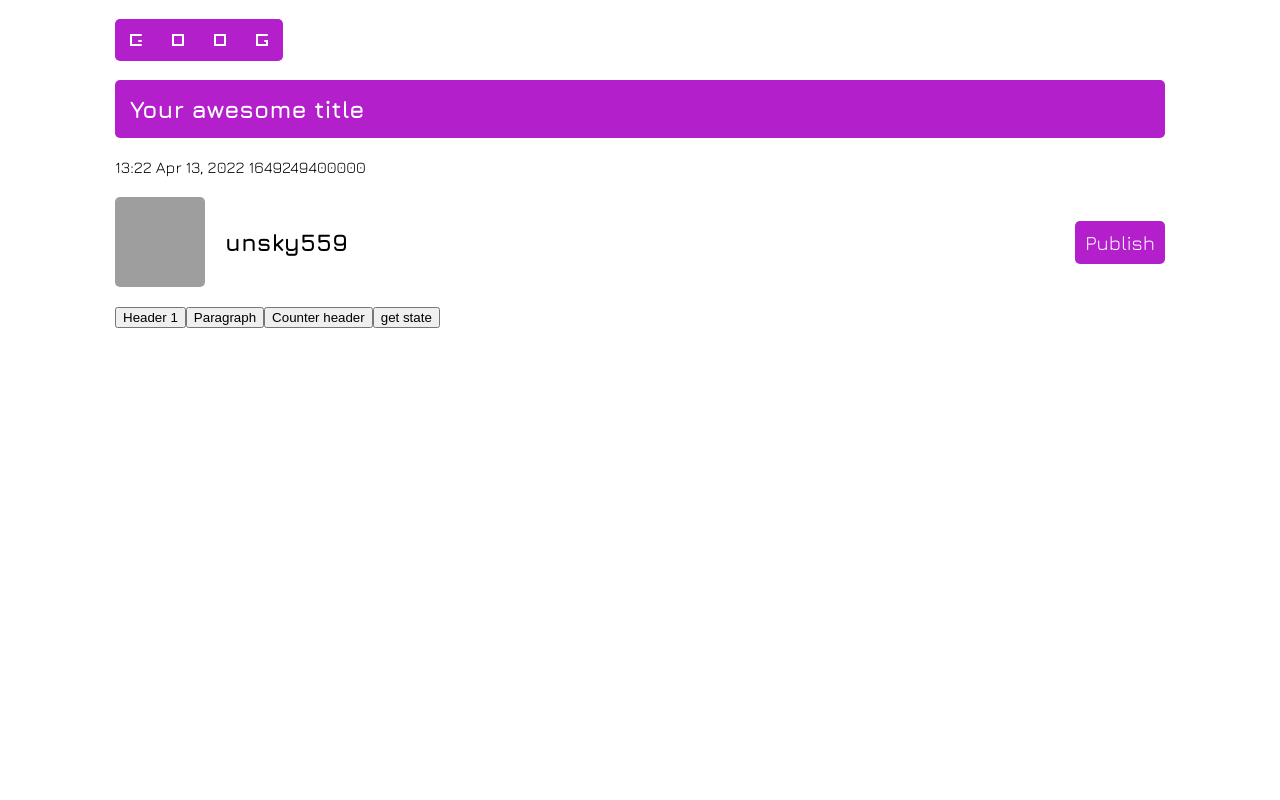
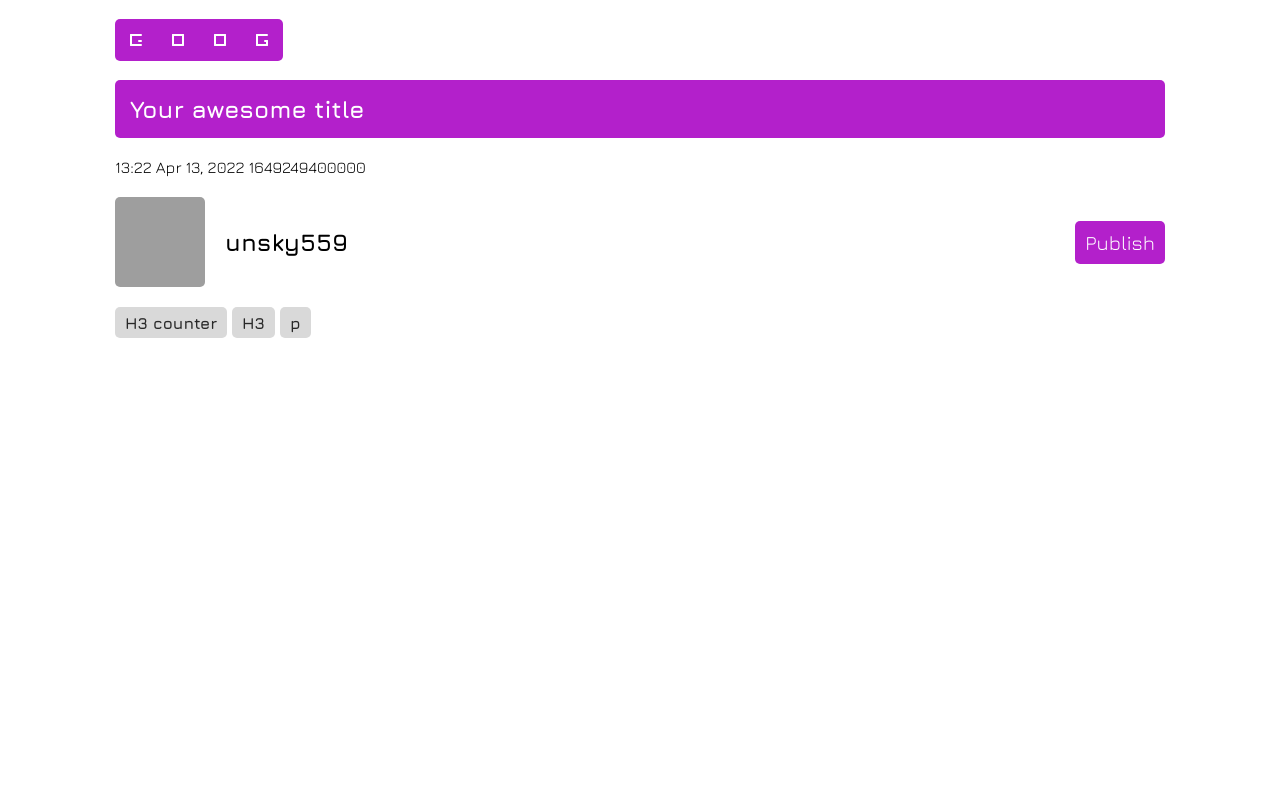
Before and after one commit to unsky559/roe, a React app: page /editor in a window 1280 px wide. Shown: the top 800 px of the page. Built offline with nearby package versions, Linux system fonts and the light colour scheme; grey boxes are pictures that could not be loaded.

Commit message:
feat: styles

```diff
--- a/src/components/button/button.scss
+++ b/src/components/button/button.scss
@@ -4,8 +4,8 @@
 @import "src/style-mixins/theme.spacing";
 .btn{
     @include font_p();
-  display: flex;
-  justify-content: center;
+    display: flex;
+    justify-content: center;
     padding: $spacing-default/2;
     color: $color-text-negative;
     background-color: $color-main-interactive;
@@ -16,3 +16,29 @@
       margin-right: $spacing-default/2;
     }
 }
+.btn-secondary{
+  @include font_p();
+  font-size: 16px;
+  display: flex;
+  justify-content: center;
+  padding: $spacing-default/3 $spacing-default/2;
+  border-radius: 20px;
+  background-color: $color-secondary-light;
+  color: $colot-text-positive;
+  border: none;
+  cursor: pointer;
+}
+.btn-editor{
+  @include font_p();
+  font-weight: 900;
+  font-size: 16px;
+  display: inline-flex;
+  justify-content: center;
+  padding: $spacing-default/3 $spacing-default/2;
+  border-radius: $border-radius-default;
+  background-color: $color-secondary-light;
+  color: $colot-text-positive;
+  border: none;
+  cursor: pointer;
+  margin-right: $spacing-default / 4;
+}
--- a/src/components/editor-component/editor-component.scss
+++ b/src/components/editor-component/editor-component.scss
@@ -1,9 +1,25 @@
+@import "src/style-mixins/theme.animation";
+
 .editor-component{
   .sideControls{
     position: absolute;
 
-    opacity: 1;
+    opacity: 0;
     transform: translateX(-100%);
 
+    transition-property: transform, opacity;
+    transition-duration: $animation-time-fast;
+    &:hover{
+      opacity: 1 !important;
+    }
+  }
+  &:hover .sideControls{
+    opacity: 0.5;
+
+    transform: translateX(-110%);
+
+    transition-property: transform, opacity;
+    transition-duration: $animation-time-middle;
+    transition-timing-function: $animation-timing-function;
   }
 }
--- a/src/components/editor-component/editor-component.tsx
+++ b/src/components/editor-component/editor-component.tsx
@@ -1,9 +1,9 @@
-import React, {useEffect, useRef, useState} from 'react';
+import React, {useEffect, useRef} from 'react';
 import {componentTypes} from "./componentTypes";
 import "./editor-component.scss";
 import {chunkType} from "./chunkType";
-import {Simulate} from "react-dom/test-utils";
-import change = Simulate.change;
+import Button from "../button/button";
+import {ButtonVariants} from "../button/buttonVariants";
 
 type propsType = {
     className?: string,
@@ -47,7 +47,9 @@ const EditorComponent = (props: propsType) => {
     return (
        <div className="editor-component">
            <div className="sideControls">
-               <button onClick={props.removeCallback.bind(null, props.chunk)}>Remove</button>
+               <Button variant={ButtonVariants.SECONDARY} onClick={props.removeCallback.bind(null, props.chunk)}>
+                   Remove
+               </Button>
            </div>
            {Cmp()}
        </div>
--- a/src/page/page-article-editor/page-article-editor.tsx
+++ b/src/page/page-article-editor/page-article-editor.tsx
@@ -5,6 +5,7 @@ import Button from "../../components/button/button";
 import EditorComponent from "../../components/editor-component/editor-component";
 import {componentTypes} from "../../components/editor-component/componentTypes";
 import {chunkType} from "../../components/editor-component/chunkType";
+import {ButtonVariants} from "../../components/button/buttonVariants";
 
 const PageArticleEditor = () => {
     const [titleState, updateTitleState] = useState("Your awesome title");
@@ -99,32 +100,36 @@ const PageArticleEditor = () => {
                     </div>
                 </div>
                 <div className="article-editor_controls">
-                    <button className="btnEditor" onClick={() => {
+                    <Button variant={ButtonVariants.EDITOR}
+                            onClick={() => {
+                                updateArticleState((prev) => {
+                                    return prev.concat(newChunk(componentTypes.HEADER_COUNTER));
+                                });
+                            }}>
+                        H3 counter
+                    </Button>
+                    <Button variant={ButtonVariants.EDITOR}
+                            onClick={() => {
                                 updateArticleState((prev) => {
                                     return prev.concat(newChunk(componentTypes.HEADER));
                                 });
                             }}>
-                        Header 1
-                    </button>
-                    <button className="btnEditor" onClick={() => {
+                        H3
+                    </Button>
+                    <Button variant={ButtonVariants.EDITOR}
+                            onClick={() => {
                             updateArticleState((prev) => {
                                 return prev.concat(newChunk(componentTypes.PARAGRAPH));
                             });
                         }}>
-                        Paragraph
-                    </button>
-                    <button className="btnEditor" onClick={() => {
-                        updateArticleState((prev) => {
-                            return prev.concat(newChunk(componentTypes.HEADER_COUNTER));
-                        })
-                    }}>
-                        Counter header
-                    </button>
-                    <button className="btnEditor" onClick={() => {
-                        console.log(articleState);
-                    }}>
-                        get state
-                    </button>
+                        p
+                    </Button>
+
+                    {/*<button className="btn-editor" onClick={() => {*/}
+                    {/*    console.log(articleState);*/}
+                    {/*}}>*/}
+                    {/*    get state*/}
+                    {/*</button>*/}
                 </div>
                 <div className="article-editor_edit">
                     {
--- a/src/style-mixins/theme.colors.scss
+++ b/src/style-mixins/theme.colors.scss
@@ -4,6 +4,7 @@ $color-main-interactive: #B320CB;
 $color-dark-purple: #2F0030;
 $color-contrast-interactive: #282828;
 $color-secondary: #8A8A8A;
+$color-secondary-light: #D9D9D9;
 $color-secondary-transparent: rgba(138, 138, 138, 0.2);
 
 $color-text-negative: #fff;
```
Lines whose indentation alone changed are shown as unchanged.
